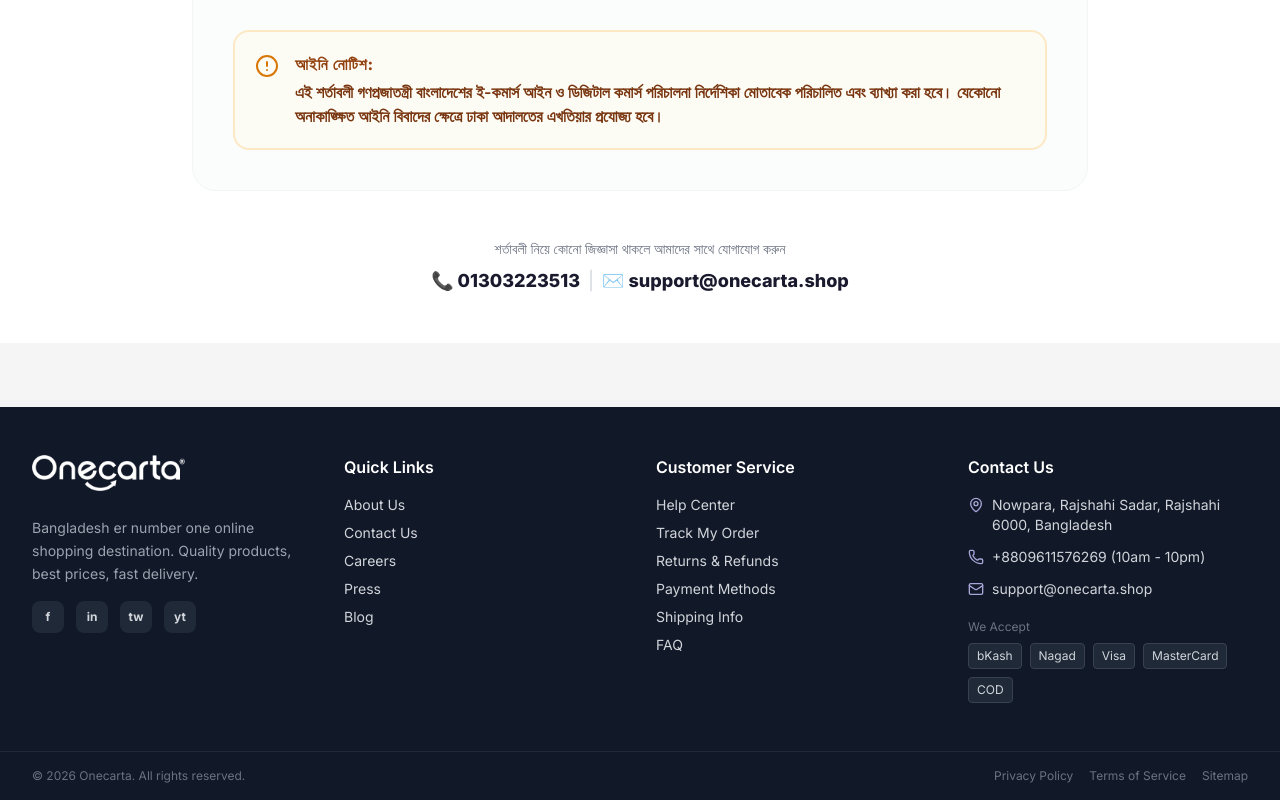
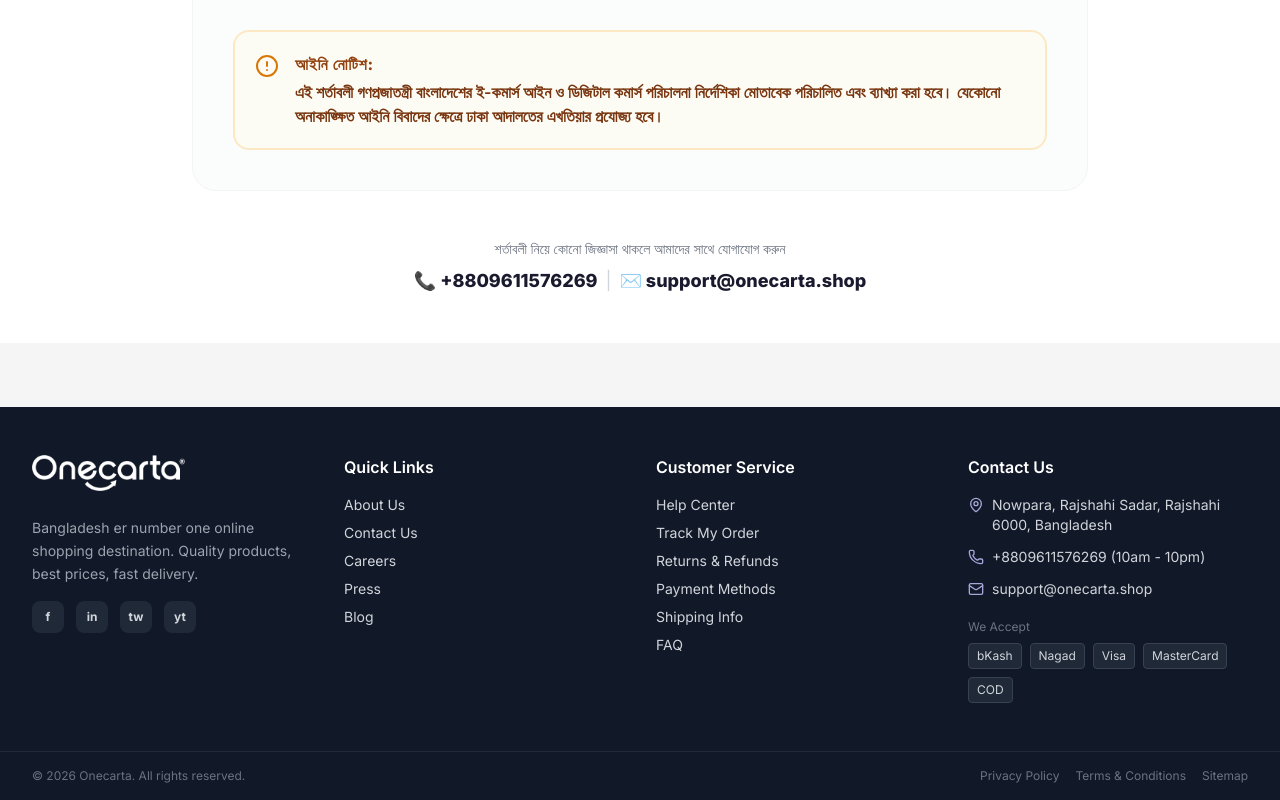
Before and after one commit to tousifotb-lang/onecarta.shop, a Next.js app: page /terms-conditions in a window 1280 px wide. Shown: the part 1085-1885 px from the top of the page. Built offline with nearby package versions, Linux system fonts and the light colour scheme.

Commit message:
fix: terms and condition page

```diff
--- a/src/app/terms-conditions/page.tsx
+++ b/src/app/terms-conditions/page.tsx
@@ -108,7 +108,7 @@ export default function TermsConditions() {
         <div className="text-center mt-12 space-y-2">
           <p className="text-sm text-gray-500 font-medium">শর্তাবলী নিয়ে কোনো জিজ্ঞাসা থাকলে আমাদের সাথে যোগাযোগ করুন</p>
           <div className="flex items-center justify-center gap-x-2 gap-y-1 text-xs sm:text-lg font-black text-[#1a1a2e] flex-nowrap whitespace-nowrap">
-            <span className="flex items-center gap-1">📞 01303223513</span>
+            <span className="flex items-center gap-1">📞 +8809611576269</span>
             <span className="text-gray-300 font-normal">|</span>
             <span className="flex items-center gap-1">✉️ support@onecarta.shop</span>
           </div>
--- a/src/components/layout/Footer.tsx
+++ b/src/components/layout/Footer.tsx
@@ -149,9 +149,9 @@ export default function Footer() {
               Privacy Policy
             </Link>
 
-            {/* 🛠️ [CONNECTED]: আপনার টার্মস অ্যান্ড কন্ডিশনস পেজের সাথে কানেক্ট করা হলো ভাই */}
+            {/* 🛠️ [FIXED]: টেক্সটটাকেও পরিবর্তন করে Terms & Conditions করে দেওয়া হলো ভাই */}
             <Link href="/terms-conditions" className="hover:text-[#a8a6d9] transition-colors">
-              Terms of Service
+              Terms & Conditions
             </Link>
 
             <Link href="#" className="hover:text-[#a8a6d9]">
```
